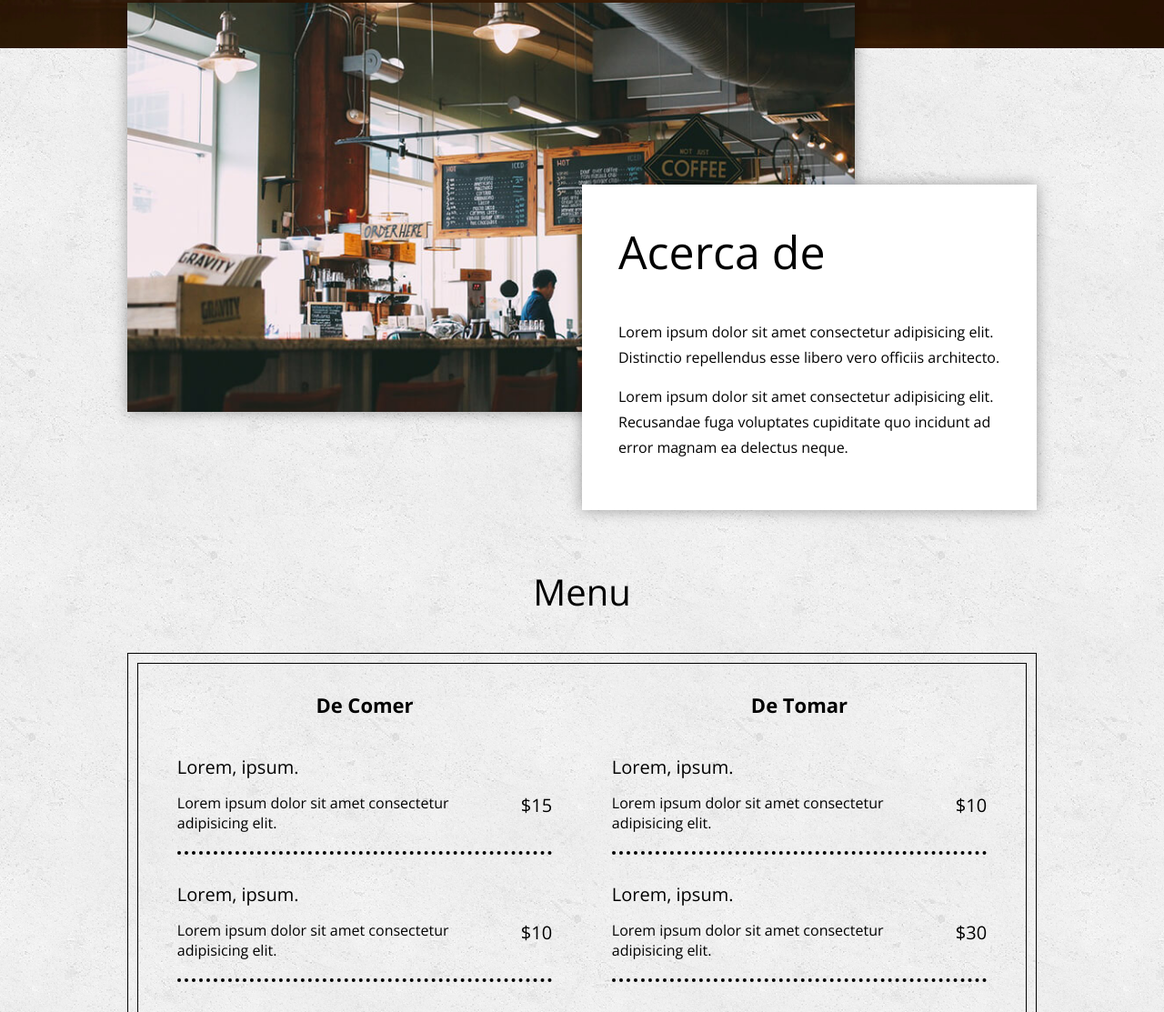
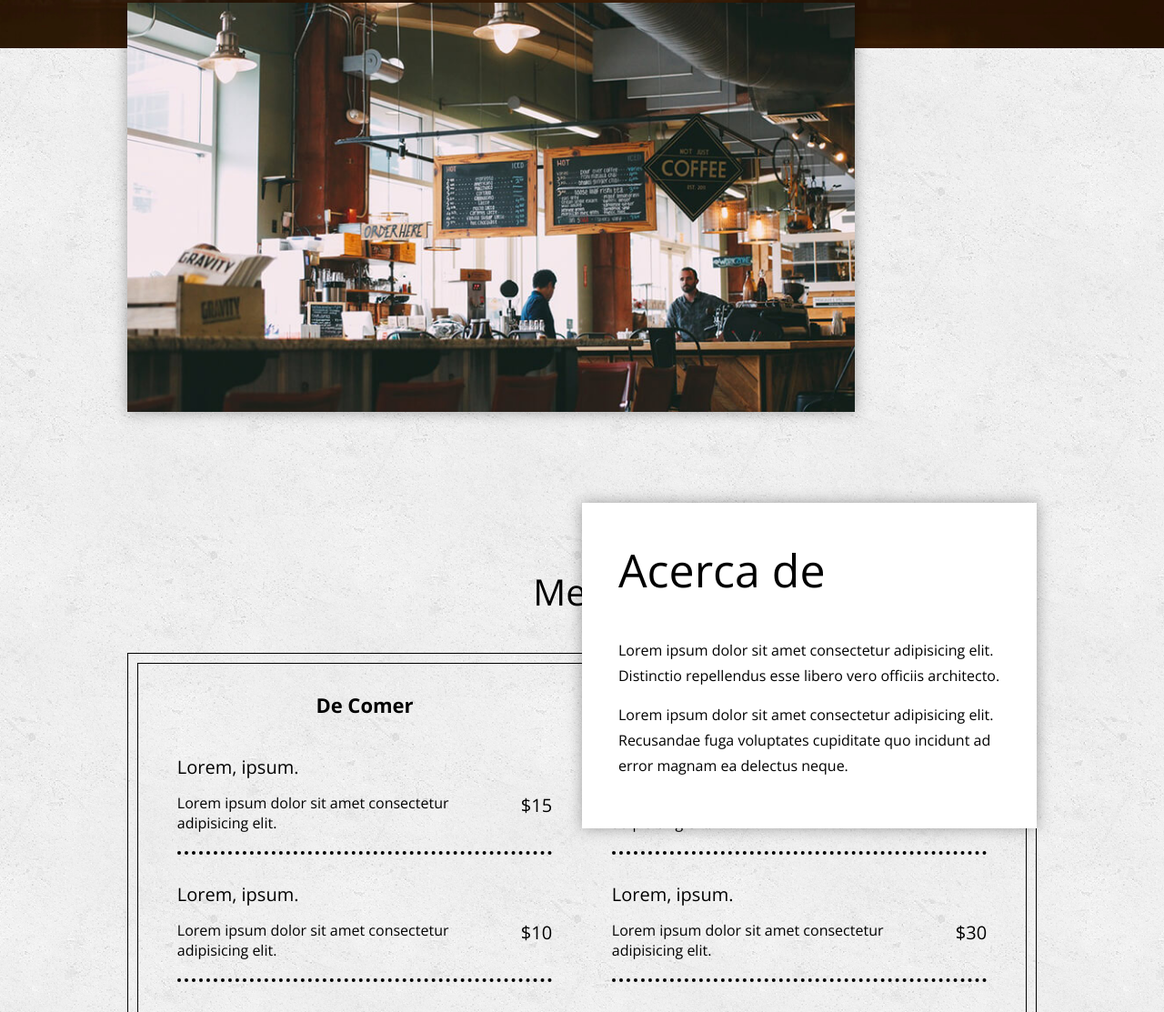
Before and after one commit to JossyBR/Pagina-Web-Restaurante, a plain HTML site: page index.html in a window 1280 px wide. Shown: the part 647-1760 px from the top of the page at 91% size. Drawn offline with nearby package versions, Linux system fonts and the light colour scheme.

Commit message:
Efecto Parallax

```diff
--- a/css/estilos.css
+++ b/css/estilos.css
@@ -105,8 +105,8 @@ header .textos h3 {
     padding: 40px;
     width: 50%;
     position: relative;
-    /* top: 500px; */
-    top: 150px;
+    top: 500px;
+    /* top: 150px; */
     z-index: 1;
     float: right;
     box-shadow: 0px 0px 15px rgba(0,0,0,.35);
--- a/index.html
+++ b/index.html
@@ -155,5 +155,6 @@
 
     <script src="./js/jquery-min.js"></script>
     <script src="./js/efecto.js"></script>
+    <script src="./js/parallax.js"></script>
 </body>
 </html>
--- /dev/null
+++ b/js/parallax.js
@@ -0,0 +1,27 @@
+$(document).ready(function(){
+
+    $(window).scroll(function(){
+        var windowWidth = $(window).width();
+
+        if(windowWidth > 800){
+            var scroll = $(window).scrollTop();
+
+            $('header .textos').css({
+                'transform': 'translate(0px, ' + scroll / 2 + '%)'
+            });
+
+            $('.acerca-de article').css({
+                'transform': 'translate(0px, -' + scroll / 4 + '%)'
+            });
+        }
+    });
+
+    $(window).resize(function(){
+        var windowWidth = $(window).width();
+        if(windowWidth < 800) {
+            $('.acerca-de article').css({
+                'transform': 'translate(0px, 0px)'
+            });
+        }
+    });
+});
```
